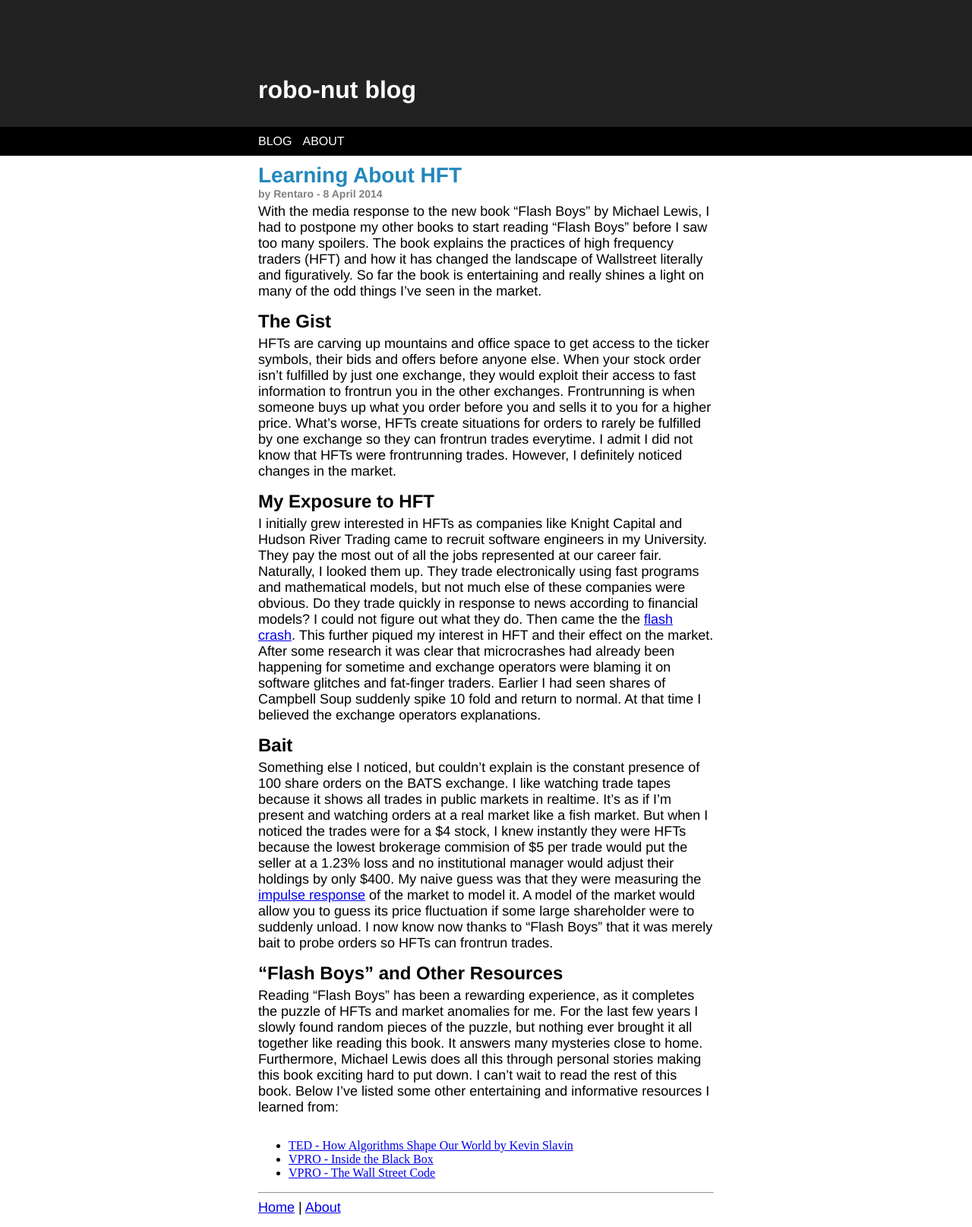
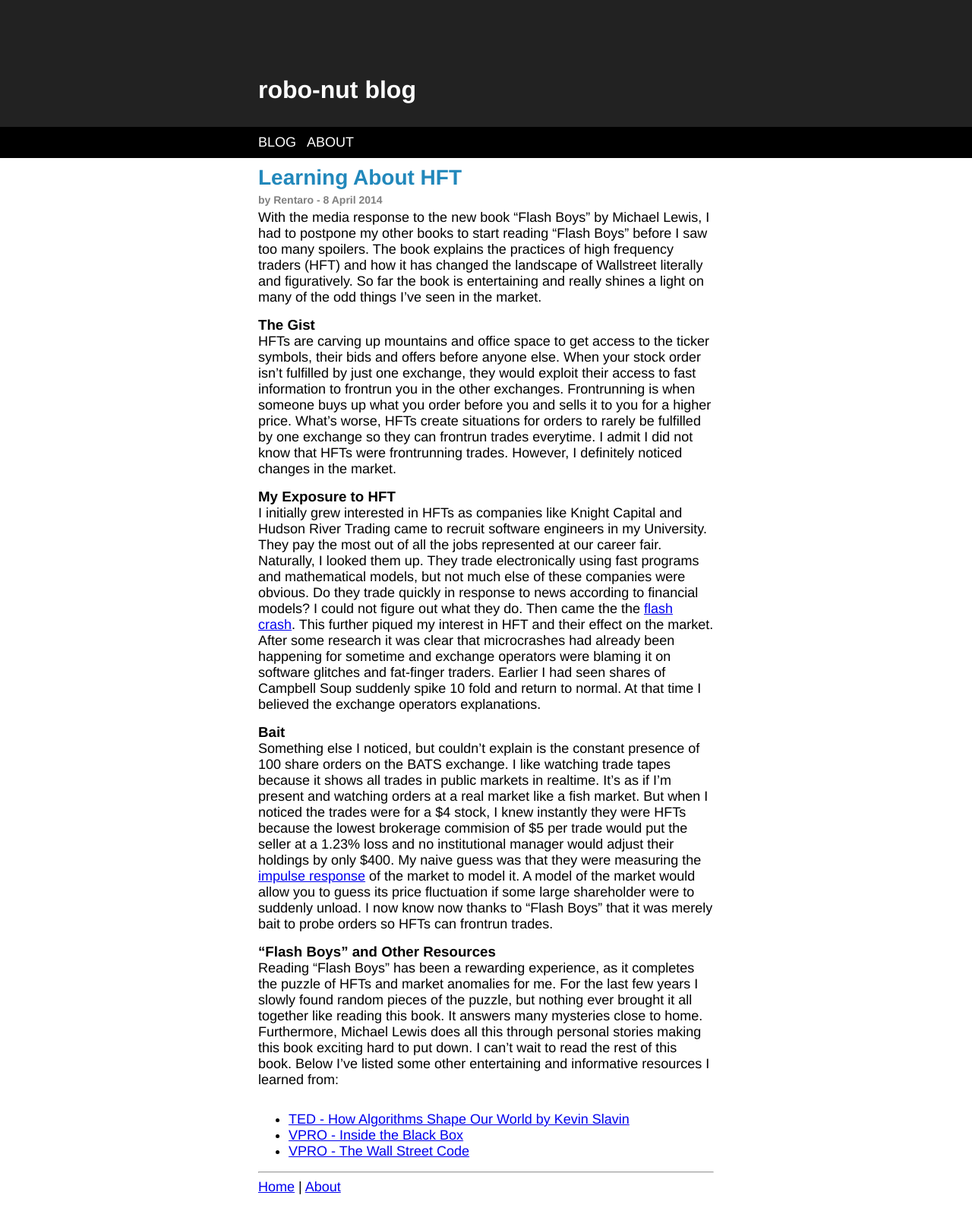
Before and after one commit to freefood89/freefood89.github.io, a Jekyll site: the page built from _posts/2014-04-08-Learning-About-HFT.md, in a window 1280 px wide. Shown: the whole page at 76% size. Built offline with Jekyll 4.4.1, drawn with Linux system fonts in a browser that asks for light colours; nearby versions of some CDN libraries; after the commit the page ends 1588 px from its top, so only the background shows below that.

Commit message:
updated index layout

```diff
--- a/css/default.css
+++ b/css/default.css
@@ -9,15 +9,25 @@
 
 h2{
 	color: #2288bb;
-	font-size: 28px;}
-h3{
+	font-size: 28px;
+	text-decoration: none;
+	padding-bottom: 5px;
+}
+h3 a{
+	color: black;
 	font-size: 24px;
-	padding-bottom: 5px;}
+	text-decoration: none;
+}
 h4{
 	color: gray;
 	font-size: 14px;
 	padding-bottom: 5px;}
 
+ul li{
+	font-size: 18px;
+	font-family:"Helvetica";
+}
+
 .title{
 	color: white;
 }
```
Also changed, not shown: index.md (+3 -2 lines).
